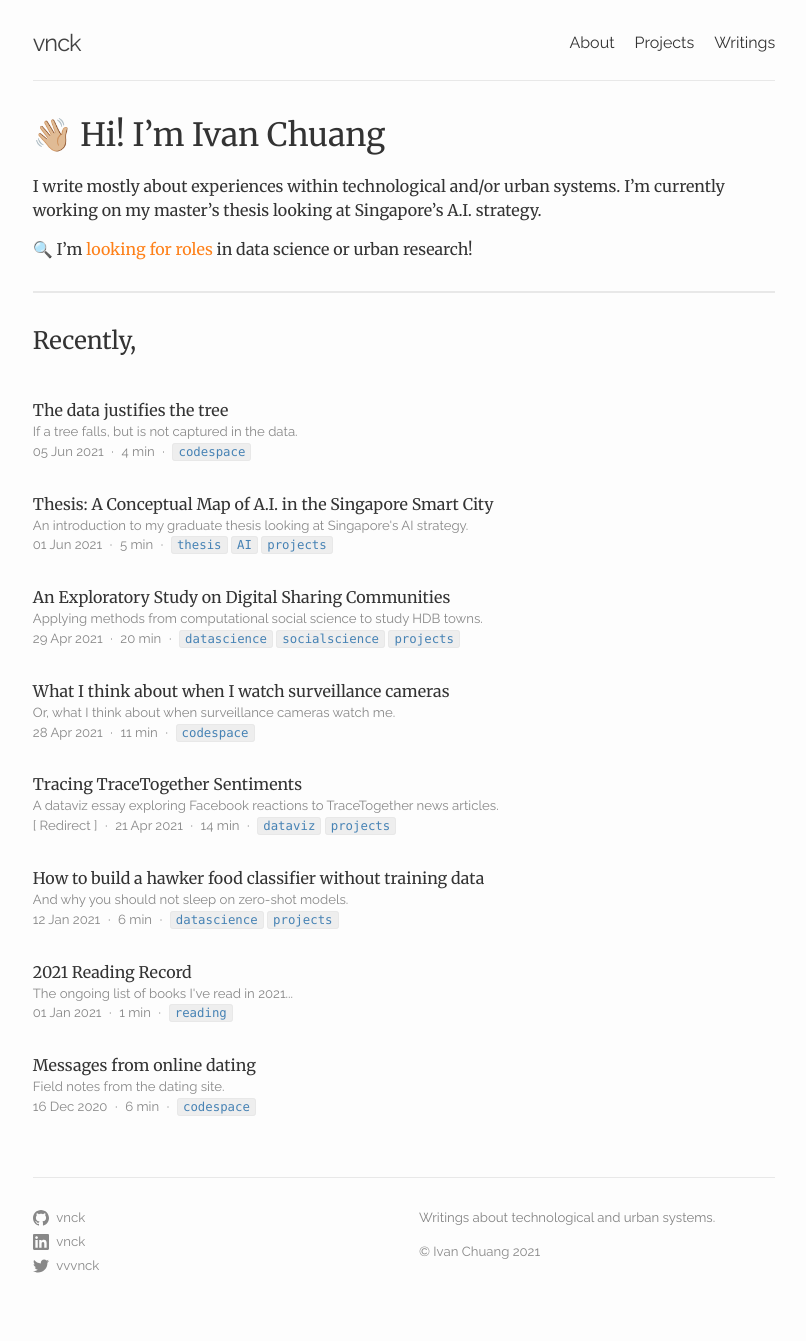
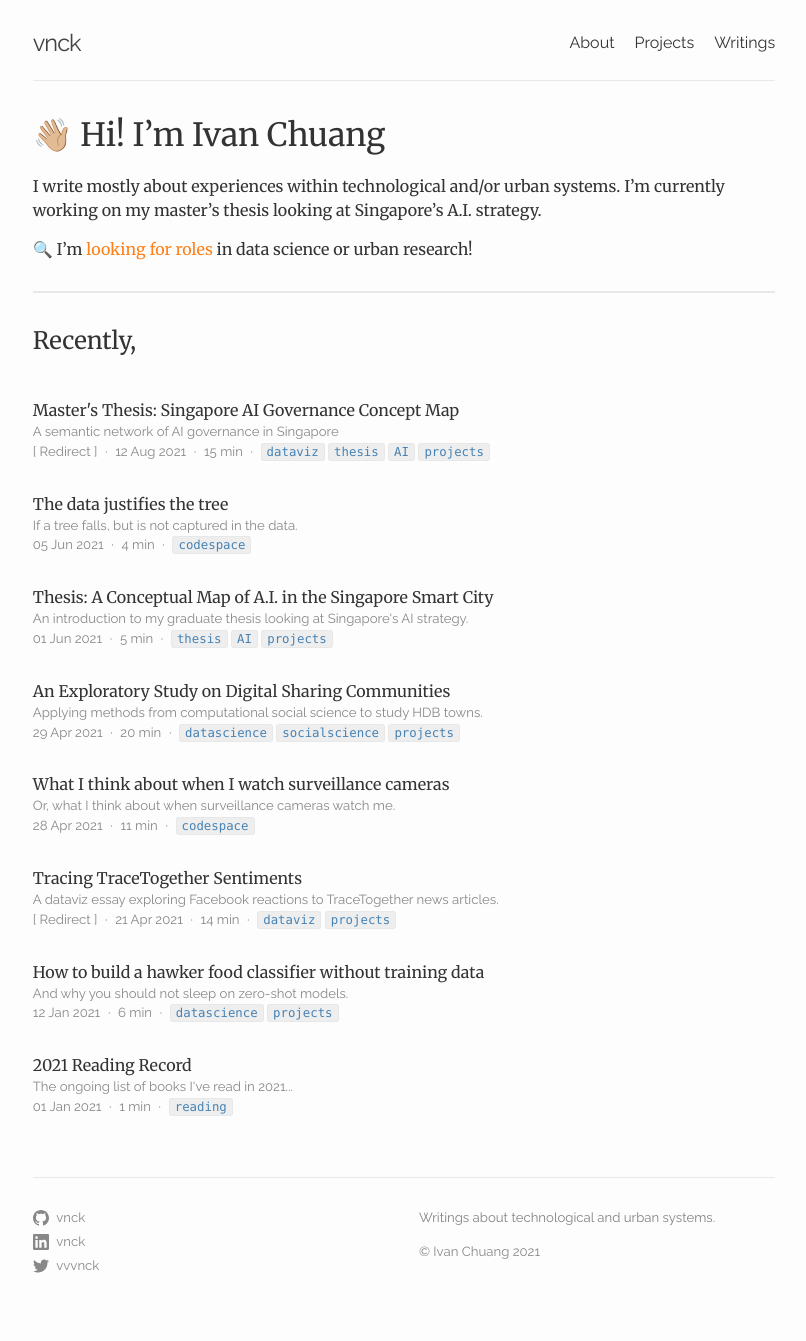
Before and after one commit to vnck/vnck.github.io, a Jekyll site: the page built from index.markdown, in a window 1280 px wide. Shown: the whole page, without its empty margins (236-1042 px from the left). Built offline with Jekyll 4.4.1, drawn with Linux system fonts in a browser that asks for light colours.

Commit message:
new post

```diff
--- /dev/null
+++ b/_posts/2021-08-12-a-singapore-ai-governance-semantic-network.md
@@ -0,0 +1,7 @@
+---
+title: "Master's Thesis: Singapore AI Governance Concept Map"
+description: "A semantic network of AI governance in Singapore"
+tag: [dataviz, thesis, AI, projects]
+redirect_to: https://vnck.xyz/singapore-ai-governance-concept-map/
+reading_time: 15
+---
```
Also changed, not shown: _posts/2021-06-01-intro-to-a-singapore-ai-governance-concept-map.md (line endings or trailing spaces), 1 other file.
